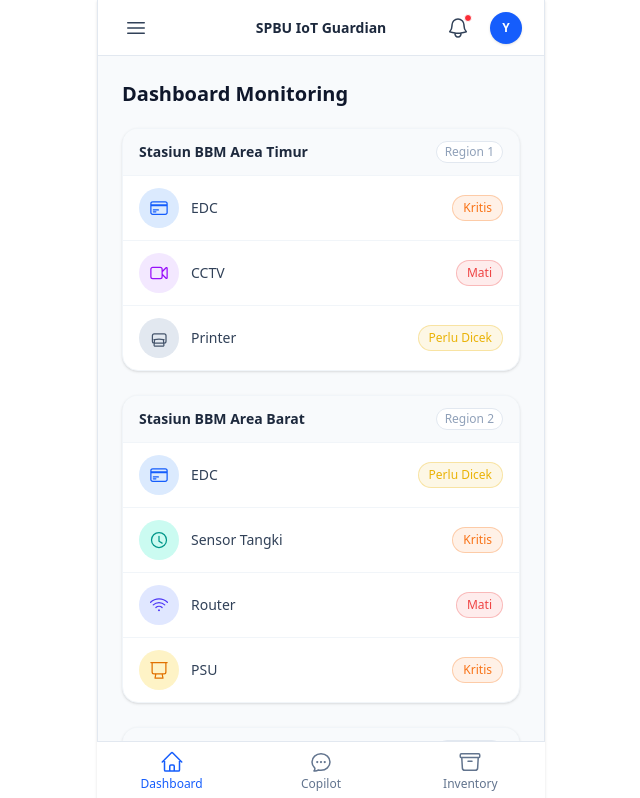
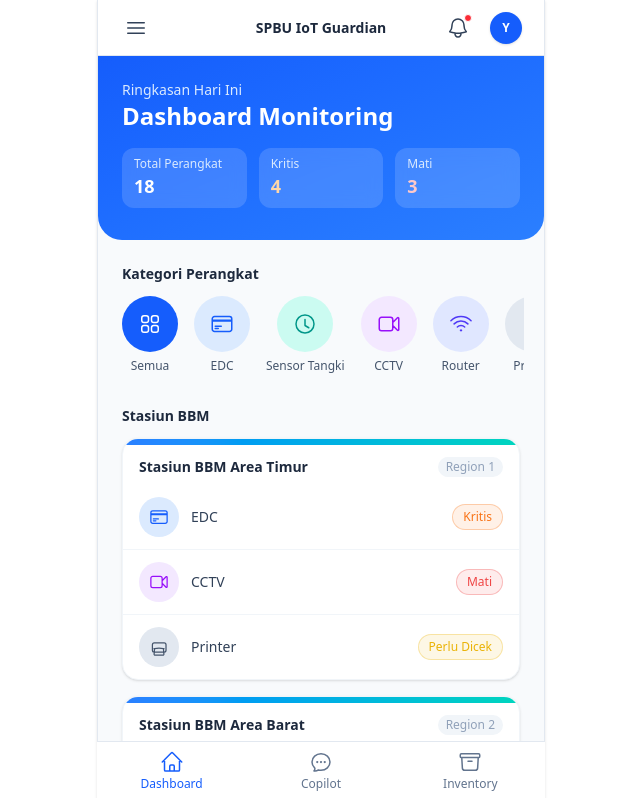
Before and after one commit to yandev-ops/spbu-iot-guardian, a React (Vite) app: page / in a window 1280 px wide. Shown: the top 798 px of the page, without its empty margins (319-959 px from the left). Built offline with nearby package versions, Linux system fonts and the light colour scheme.

Commit message:
Refactor DeviceIcon and add device filtering
Refactor DeviceIcon to accept size and iconSize props. Add activeFilter state to Dashboard for filtering devices.

```diff
--- a/src/pages/Dashboard.jsx
+++ b/src/pages/Dashboard.jsx
@@ -34,11 +34,11 @@ const DEFAULT_ICON = {
   path: "M9 12.75L11.25 15 15 9.75M21 12a9 9 0 11-18 0 9 9 0 0118 0z",
 };
 
-function DeviceIcon({ type }) {
+function DeviceIcon({ type, size = "w-10 h-10", iconSize = "w-5 h-5" }) {
   const icon = DEVICE_ICON_MAP[type] || DEFAULT_ICON;
   return (
-    <span className={`flex items-center justify-center w-10 h-10 rounded-full shrink-0 ${icon.color}`}>
-      <svg xmlns="http://www.w3.org/2000/svg" className="w-5 h-5" fill="none" viewBox="0 0 24 24" stroke="currentColor" strokeWidth={1.5}>
+    <span className={`flex items-center justify-center ${size} rounded-full shrink-0 ${icon.color}`}>
+      <svg xmlns="http://www.w3.org/2000/svg" className={iconSize} fill="none" viewBox="0 0 24 24" stroke="currentColor" strokeWidth={1.5}>
         <path strokeLinecap="round" strokeLinejoin="round" d={icon.path} />
       </svg>
     </span>
@@ -49,6 +49,7 @@ function Dashboard() {
   const [locations, setLocations] = useState([]);
   const [devices, setDevices] = useState([]);
   const [loading, setLoading] = useState(true);
+  const [activeFilter, setActiveFilter] = useState("Semua");
 
   useEffect(() => {
     fetch("/mock_data.json")
@@ -62,7 +63,15 @@ function Dashboard() {
 
   if (loading) return <p className="text-slate-500">Memuat data...</p>;
 
-  const devicesBySite = devices.reduce((acc, device) => {
+  const deviceTypes = [...new Set(devices.map((d) => d.type))];
+  const totalDevices = devices.length;
+  const criticalCount = devices.filter((d) => d.status === "CRITICAL").length;
+  const downCount = devices.filter((d) => d.status === "DOWN").length;
+
+  const filteredDevices =
+    activeFilter === "Semua" ? devices : devices.filter((d) => d.type === activeFilter);
+
+  const devicesBySite = filteredDevices.reduce((acc, device) => {
     if (!acc[device.spbu_id]) acc[device.spbu_id] = [];
     acc[device.spbu_id].push(device);
     return acc;
@@ -70,34 +79,99 @@ function Dashboard() {
 
   return (
     <div>
-      <h2 className="text-xl font-bold text-slate-900 mb-5">Dashboard Monitoring</h2>
-      <div className="space-y-6">
+      {/* ===== HERO HEADER (bleed ke tepi, menutup padding main) ===== */}
+      <div className="-mx-6 -mt-6 mb-6 px-6 pt-6 pb-8 bg-gradient-to-br from-blue-600 to-blue-500 rounded-b-3xl text-white">
+        <p className="text-sm text-blue-100">Ringkasan Hari Ini</p>
+        <h2 className="text-2xl font-bold mb-4">Dashboard Monitoring</h2>
+        <div className="flex gap-3">
+          <div className="flex-1 bg-white/15 rounded-xl px-3 py-2 backdrop-blur-sm">
+            <p className="text-xs text-blue-100">Total Perangkat</p>
+            <p className="text-lg font-bold">{totalDevices}</p>
+          </div>
+          <div className="flex-1 bg-white/15 rounded-xl px-3 py-2 backdrop-blur-sm">
+            <p className="text-xs text-blue-100">Kritis</p>
+            <p className="text-lg font-bold text-orange-200">{criticalCount}</p>
+          </div>
+          <div className="flex-1 bg-white/15 rounded-xl px-3 py-2 backdrop-blur-sm">
+            <p className="text-xs text-blue-100">Mati</p>
+            <p className="text-lg font-bold text-red-200">{downCount}</p>
+          </div>
+        </div>
+      </div>
+
+      {/* ===== FILTER KATEGORI (grid ikon bulat, seperti "Services") ===== */}
+      <div className="flex items-center justify-between mb-3">
+        <p className="font-semibold text-slate-800 text-sm">Kategori Perangkat</p>
+      </div>
+      <div className="flex gap-4 overflow-x-auto pb-2 mb-6 -mx-1 px-1 scrollbar-hide">
+        <button
+          onClick={() => setActiveFilter("Semua")}
+          className="flex flex-col items-center gap-1.5 shrink-0"
+        >
+          <span
+            className={`flex items-center justify-center w-14 h-14 rounded-full transition-colors ${
+              activeFilter === "Semua" ? "bg-blue-600 text-white" : "bg-slate-100 text-slate-500"
+            }`}
+          >
+            <svg xmlns="http://www.w3.org/2000/svg" className="w-6 h-6" fill="none" viewBox="0 0 24 24" stroke="currentColor" strokeWidth={1.5}>
+              <path strokeLinecap="round" strokeLinejoin="round" d="M3.75 6A2.25 2.25 0 016 3.75h2.25A2.25 2.25 0 0110.5 6v2.25a2.25 2.25 0 01-2.25 2.25H6a2.25 2.25 0 01-2.25-2.25V6zM3.75 15.75A2.25 2.25 0 016 13.5h2.25a2.25 2.25 0 012.25 2.25V18a2.25 2.25 0 01-2.25 2.25H6A2.25 2.25 0 013.75 18v-2.25zM13.5 6a2.25 2.25 0 012.25-2.25H18A2.25 2.25 0 0120.25 6v2.25A2.25 2.25 0 0118 10.5h-2.25a2.25 2.25 0 01-2.25-2.25V6zM13.5 15.75a2.25 2.25 0 012.25-2.25H18a2.25 2.25 0 012.25 2.25V18A2.25 2.25 0 0118 20.25h-2.25A2.25 2.25 0 0113.5 18v-2.25z" />
+            </svg>
+          </span>
+          <span className="text-xs text-slate-600 whitespace-nowrap">Semua</span>
+        </button>
+
+        {deviceTypes.map((type) => {
+          const icon = DEVICE_ICON_MAP[type] || DEFAULT_ICON;
+          const isActive = activeFilter === type;
+          return (
+            <button
+              key={type}
+              onClick={() => setActiveFilter(type)}
+              className="flex flex-col items-center gap-1.5 shrink-0"
+            >
+              <span
+                className={`flex items-center justify-center w-14 h-14 rounded-full transition-colors ${
+                  isActive ? "bg-blue-600 text-white" : icon.color
+                }`}
+              >
+                <svg xmlns="http://www.w3.org/2000/svg" className="w-6 h-6" fill="none" viewBox="0 0 24 24" stroke="currentColor" strokeWidth={1.5}>
+                  <path strokeLinecap="round" strokeLinejoin="round" d={icon.path} />
+                </svg>
+              </span>
+              <span className="text-xs text-slate-600 whitespace-nowrap">{type}</span>
+            </button>
+          );
+        })}
+      </div>
+
+      {/* ===== DAFTAR STASIUN (card per lokasi, seperti "Popular Service Provider") ===== */}
+      <div className="flex items-center justify-between mb-3">
+        <p className="font-semibold text-slate-800 text-sm">Stasiun BBM</p>
+      </div>
+
+      <div className="space-y-4">
         {locations.map((loc) => {
           const siteDevices = devicesBySite[loc.spbu_id] || [];
+          if (siteDevices.length === 0) return null;
+
           return (
             <div
               key={loc.spbu_id}
               className="bg-white border border-slate-100 rounded-2xl shadow-sm overflow-hidden"
             >
-              {/* Header lokasi */}
-              <div className="flex items-center justify-between px-4 py-3 bg-slate-50 border-b border-slate-100">
+              <div className="h-1.5 bg-gradient-to-r from-blue-500 to-teal-400" />
+              <div className="flex items-center justify-between px-4 pt-3 pb-2">
                 <p className="font-semibold text-slate-800 text-sm">{loc.name}</p>
-                <span className="text-xs text-slate-400 bg-white px-2 py-0.5 rounded-full border border-slate-200">
+                <span className="text-xs text-slate-400 bg-slate-100 px-2 py-0.5 rounded-full">
                   {loc.region}
                 </span>
               </div>
 
-              {/* List perangkat, dipisah garis tipis, bukan kotak terpisah */}
               <ul className="divide-y divide-slate-100">
                 {siteDevices.map((d) => (
-                  <li
-                    key={d.device_id}
-                    className="flex items-center gap-3 px-4 py-3"
-                  >
+                  <li key={d.device_id} className="flex items-center gap-3 px-4 py-3">
                     <DeviceIcon type={d.type} />
-                    <span className="flex-1 text-sm font-medium text-slate-700">
-                      {d.type}
-                    </span>
+                    <span className="flex-1 text-sm font-medium text-slate-700">{d.type}</span>
                     <StatusBadge status={d.status} />
                   </li>
                 ))}
```
